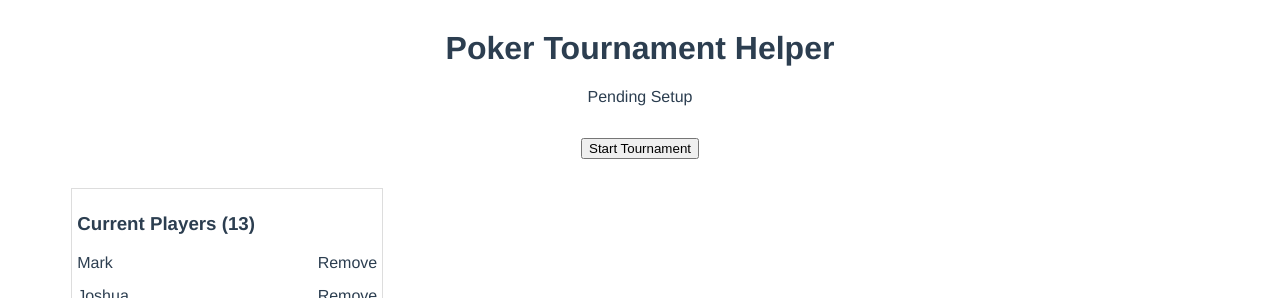
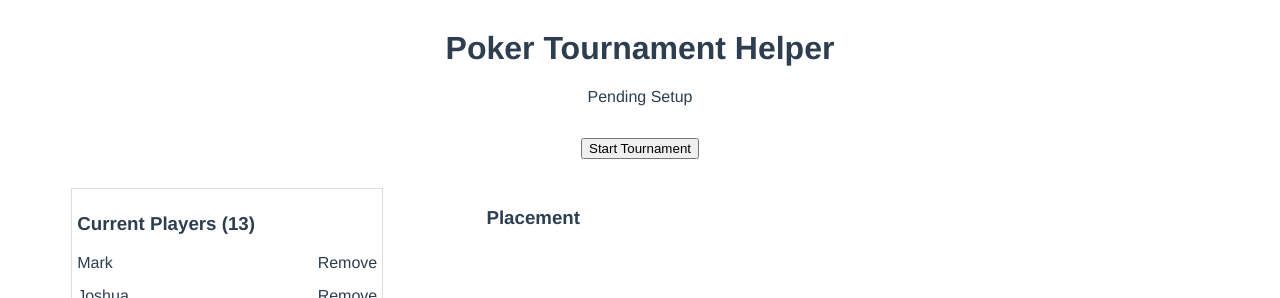
Before and after one commit to uncgopher/vue-poker, a Vue app: page / in a window 1280 px wide. Shown: the top 298 px of the page. Built offline with nearby package versions, Linux system fonts and the light colour scheme.

Commit message:
still working on rebalancing tables

```diff
--- a/src/App.vue
+++ b/src/App.vue
@@ -33,17 +33,18 @@
 }
 #userList,#newUser{margin-bottom: 20px;}
 #newUserError{height:30px;padding-top:10px;}
-#tableList{
+#tableList,#placementList{
   float: left;
   margin-left: 50px;
-  min-width: 300px;
+  min-width: 200px;
 }
 .table{
   width: 100%;
-  max-width: 300px;
+  max-width: 200px;
 }
 .table_player{text-align: left;}
 .user_table_remove{float: right;}
+.placement{text-align: left;}
 #endTournamentBtn{margin-left:20px;}
 </style>
 
@@ -86,6 +87,12 @@
           <div v-for="(playerValue, playerKey, playerIndex) in tableValue" :key="playerValue" class="table_player">
             {{ playerKey }} <span class="user_table_remove" v-on:click="removeUserTableFn(tableKey, playerKey, playerValue)">Knocked Out</span>
           </div>
+        </div>
+      </div>
+      <div id="placementList">
+        <h3>Placement</h3>
+        <div v-for="(tableValue, tableKey, tableIndex) in tData.placementList" :key="tableKey" class="placement">
+          {{ tableKey+'. '+tableValue }}
         </div>
       </div>
     </div>
@@ -157,7 +164,9 @@ var store = {
     blindIncrease: 100,
     roundTime: 1,
     tables: {},
-    finishedPlace: null
+    tableSize: 0,
+    finishedPlace: null,
+    placementList: {}
   },
   playersToTables(){
     // setup
@@ -169,6 +178,7 @@ var store = {
     // sort by size
     if(playerCount < 8){
       // undersized
+      this.state.tableSize = 1;
       tables['table_1'] = [];
       for(var i=0;i<playerCount;i++){
         var tempUser = users[i].name;
@@ -177,6 +187,7 @@ var store = {
     }else{
       // determine number of tables
       var tableCount = Math.ceil(playerCount/5);
+      this.state.tableSize = tableCount;
       for(var i=1;i<=tableCount;i++) tables['table_'+i] = {};
 
       // deploy players
@@ -222,10 +233,23 @@ var store = {
   removeUserFromTable(tableIndex, playerIndex, orgKey){
     // update player's finishing position
     this.state.users[orgKey].finishedPosition = this.state.finishedPlace;
+    this.state.placementList[this.state.finishedPlace] = playerIndex;
     this.state.finishedPlace--;
 
     // remove user from table
     delete this.state.tables[tableIndex][playerIndex];
+
+    // rebalance tables?
+    var minLength = this.state.tables['table_1'].length,
+        maxLength = this.state.tables['table_1'].length;
+    console.log(this.state.tables);
+    for(var i=1;i<=this.state.tableSize;i++){
+      var curLength = this.state.tables['table_'+i].length;
+      console.log(curLength);
+      if(curLength < minLength) minLength = curLength;
+      if(curLength > maxLength) maxLength = curLength;
+    }
+    if(maxLength > minLength + 1) console.log('rebalance')
   },
   setRoundTime(newTime){
     newTime = round(newTime);
```
